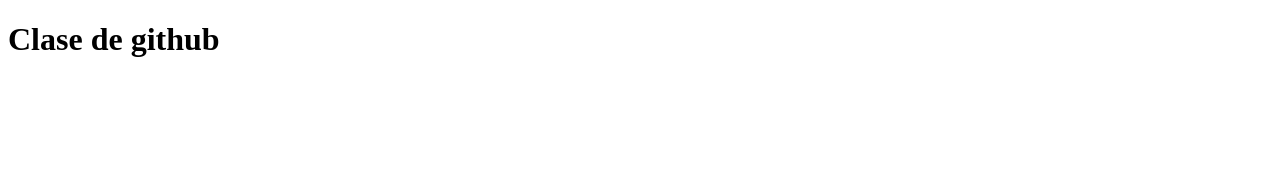
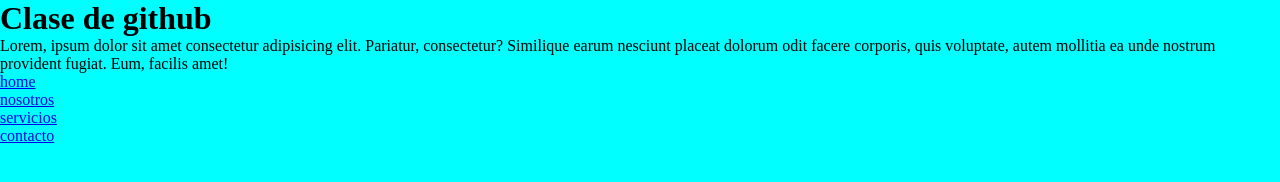
Before and after one commit to codercabral/miproyectoencoder, a plain HTML site: page index.html in a window 1280 px wide. Drawn offline with Linux system fonts and the light colour scheme.

Commit message:
agrego una lista y un parrafo con el reseteo

```diff
--- a/estilos.css
+++ b/estilos.css
@@ -0,0 +1,9 @@
+*{
+    margin: 0;
+    padding: 0;
+    box-sizing: border-box;
+}
+
+body{
+    background-color: aqua;
+}
--- a/index.html
+++ b/index.html
@@ -9,5 +9,12 @@
 </head>
 <body>
     <h1>Clase de github</h1>
+    <p>Lorem, ipsum dolor sit amet consectetur adipisicing elit. Pariatur, consectetur? Similique earum nesciunt placeat dolorum odit facere corporis, quis voluptate, autem mollitia ea unde nostrum provident fugiat. Eum, facilis amet!</p>
+    <ul>
+        <li><a href="#">home</a></li>
+        <li><a href="#">nosotros</a></li>
+        <li><a href="#">servicios</a></li>
+        <li><a href="#">contacto</a></li>
+    </ul>
 </body>
 </html>
```
